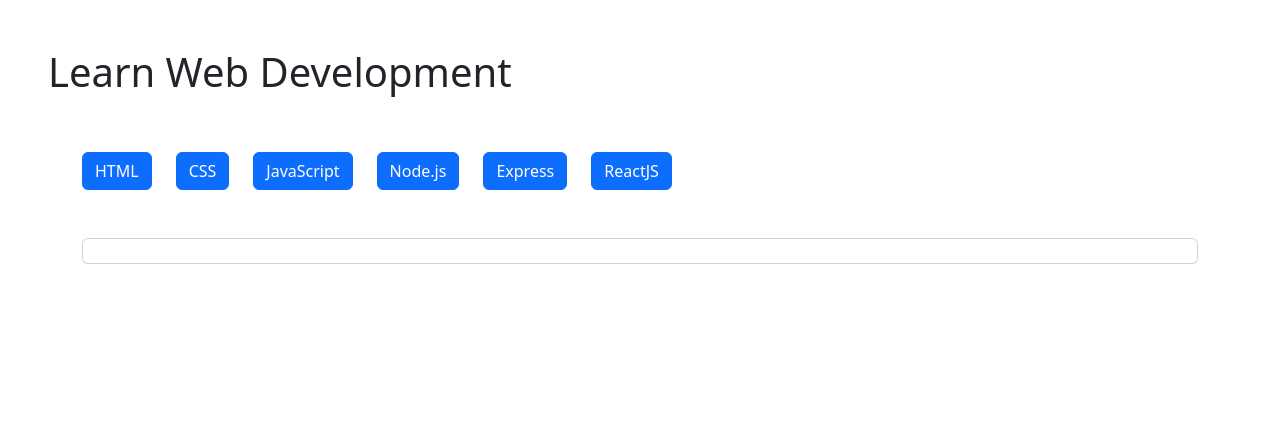
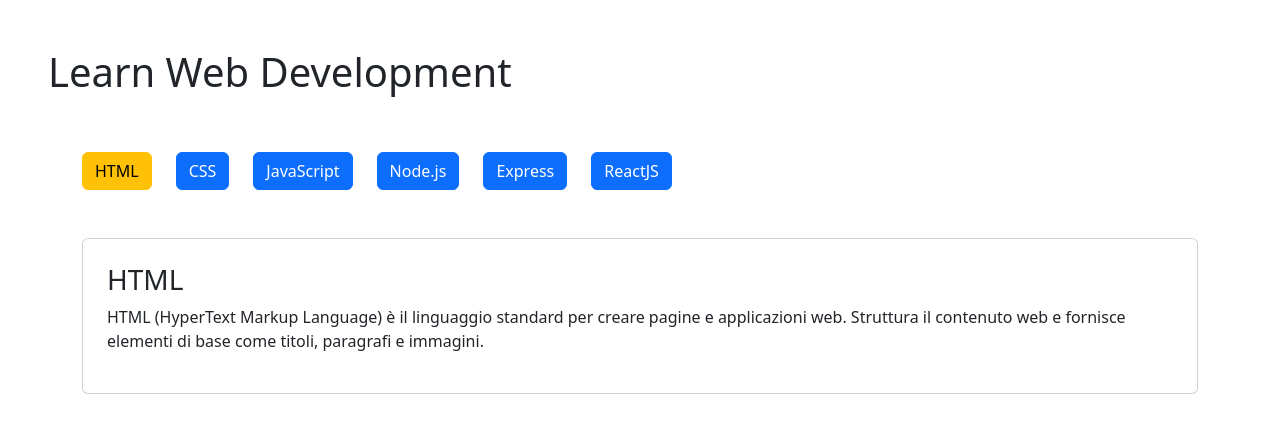
Before and after one commit to gabrieletodaroo9/react-use-state, a React (Vite) app: page / in a window 1280 px wide. Both pictures are taken after a click on the button "HTML". Shown: the top 432 px of the page. Built offline with nearby package versions, Linux system fonts and the light colour scheme.

Commit message:
completed logic in card container to find the active language

```diff
--- a/src/App.jsx
+++ b/src/App.jsx
@@ -1,6 +1,6 @@
 import './App.css'
 import Buttons from './components/Buttons';
-import CardContainer from './components/CardContainer';
+import Card from './components/Card';
 import { useState } from 'react';
 
 function App() {
@@ -39,13 +39,11 @@
 
   const [active, setActive] = useState(0)
 
-  console.log(active, setActive);
-
   return (
     <>
       <h1 className='p-5'>Learn Web Development</h1>
-      <Buttons languages={languages} />
-      <CardContainer languages={languages} />
+      <Buttons languages={languages} active={active} setActive={setActive} />
+      <Card languages={languages} active={active} />
     </>
   )
 }
--- a/src/components/Buttons.jsx
+++ b/src/components/Buttons.jsx
@@ -1,11 +1,12 @@
-export default function Buttons({ languages }) {
+export default function Buttons({ languages, active, setActive }) {
 
     return (
         <div className="container d-flex justify-content-start gap-4">
             {
                 languages.map(btnItem => (
                     <div key={btnItem.id} className="col-auto">
-                        <button className="btn btn-primary">{btnItem.title}</button>
+                        <button onClick={() => setActive(btnItem.id)} className={`btn ${active === btnItem.id ? "btn-warning" : "btn-primary"}`}>{btnItem.title}
+                        </button>
                     </div>
                 ))
             }
--- /dev/null
+++ b/src/components/Card.jsx
@@ -0,0 +1,19 @@
+export default function Card({ languages, active }) {
+
+    const activeLang = languages.find(languageItem => languageItem.id == active)
+
+    return (
+        <div className="container pt-5">
+            <div className="card p-4">
+                {activeLang && (
+                    <>
+                        <h3>{activeLang.title}</h3>
+                        <p>{activeLang.description}</p>
+                    </>
+                )
+                }
+                {!activeLang && <h3>Nessun linguaggio selezionato</h3>}
+            </div>
+        </div>
+    )
+}
--- a/src/components/CardContainer.jsx
+++ /dev/null
@@ -1,10 +0,0 @@
-export default function CardContainer({ languages }) {
-    return (
-        <div className="container pt-5">
-            <div className="card">
-                <h1></h1>
-                <p></p>
-            </div>
-        </div>
-    )
-}
```
